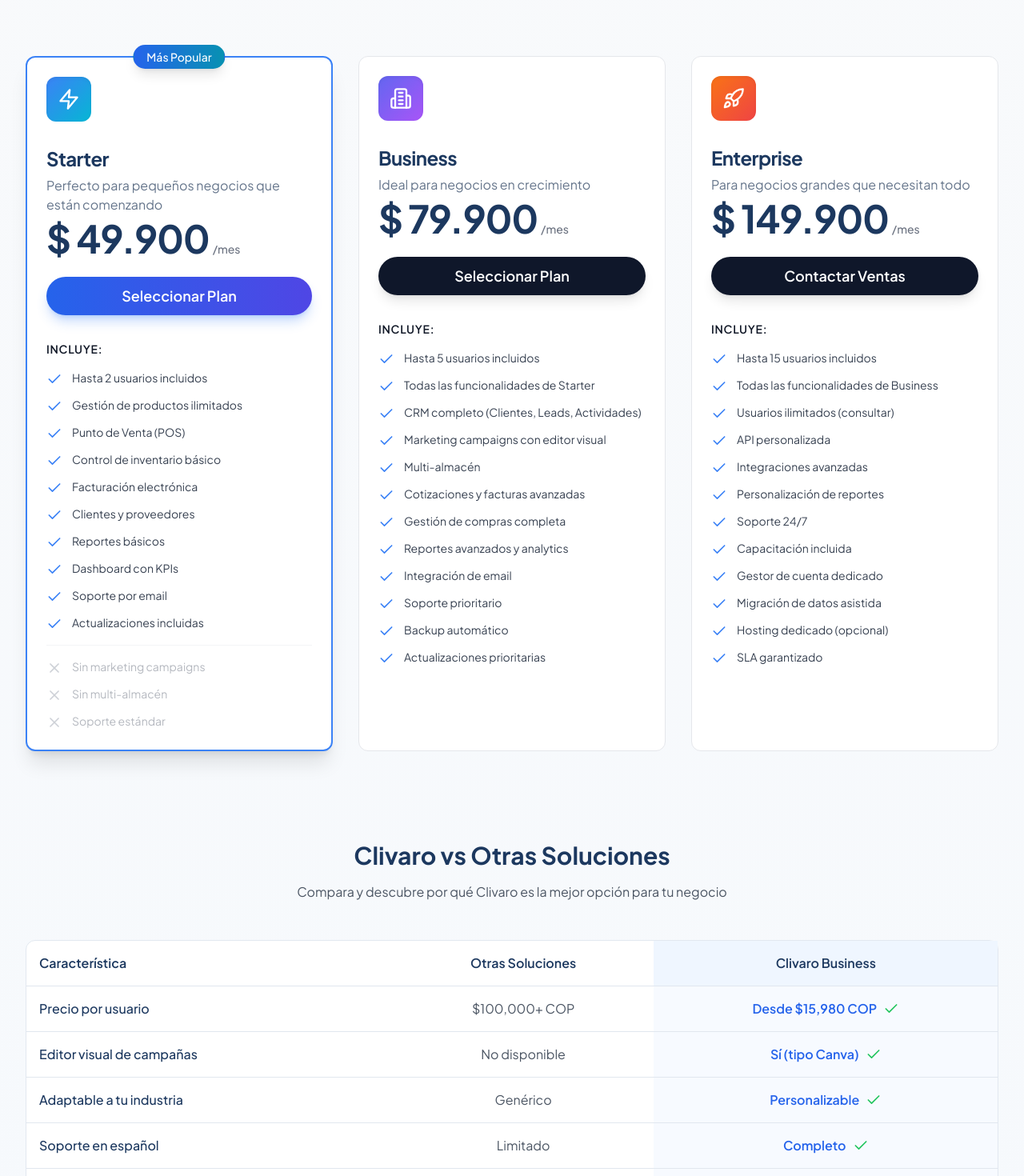
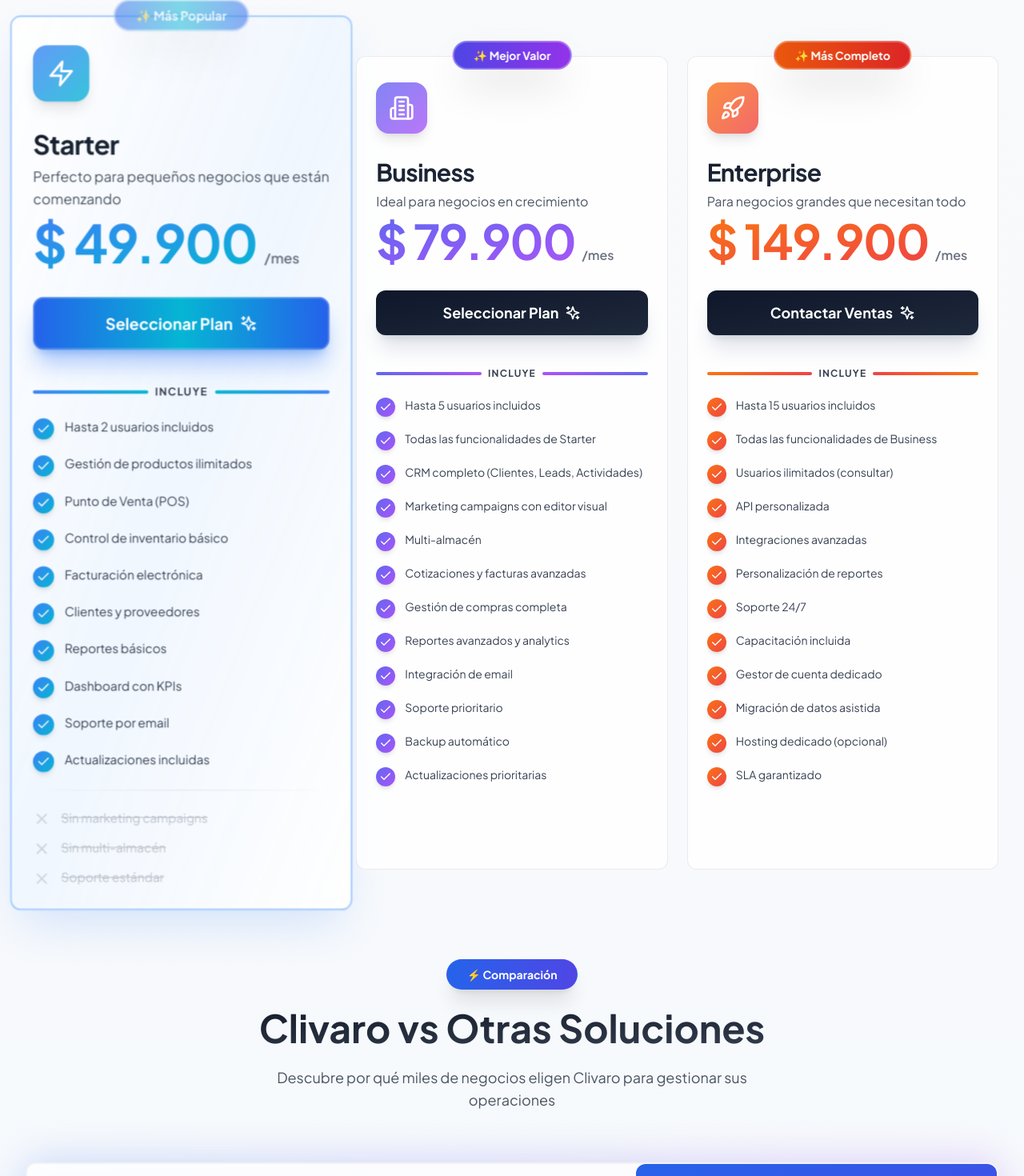
Before and after one commit to Koff1ng/clivaro, a Next.js app: page /pricing in a window 1280 px wide. Shown: the part 946-2416 px from the top of the page at 80% size. Built offline with nearby package versions, Linux system fonts and the light colour scheme.

Commit message:
fix: add logging to POS products endpoint to verify virtual stock calculation

```diff
--- a/app/api/pos/products/route.ts
+++ b/app/api/pos/products/route.ts
@@ -106,6 +106,11 @@ export async function GET(request: Request) {
 
         // Use virtual stock for recipe products
         stockLevels = virtualStockLevels
+
+        // Log for debugging (will be removed after verification)
+        if (process.env.NODE_ENV === 'development') {
+          logger.info(`Virtual stock calculated for ${p.name}`, { stockLevels })
+        }
       }
 
       return {
--- a/components/pricing/pricing-client.tsx
+++ b/components/pricing/pricing-client.tsx
@@ -267,86 +267,126 @@ export function PricingClient() {
       {/* Pricing Cards */}
       <ScrollReveal delay={100}>
         <div id="pricing" className="mx-auto max-w-7xl px-6 py-12 lg:px-8">
-          <div className="grid grid-cols-1 gap-8 lg:grid-cols-3">
+          <div className="grid grid-cols-1 gap-8 lg:gap-6 lg:grid-cols-3">
             {plans.map((plan, index) => {
               const Icon = plan.icon
               const displayPrice = billingCycle === 'annual'
-                ? Math.round(plan.price * 12) // No annual discount for now to keep it premium/simple or add back if needed
+                ? Math.round(plan.price * 12)
                 : plan.price
 
               return (
                 <ScrollReveal key={plan.name} delay={index * 100} className="h-full w-full">
+                  <div className="relative h-full group">
+                    {/* Glow effect for popular plan */}
+                    {plan.popular && (
+                      <div className="absolute -inset-0.5 bg-gradient-to-r from-blue-600 via-cyan-500 to-blue-600 rounded-2xl opacity-75 group-hover:opacity-100 blur transition duration-500 group-hover:duration-200 animate-pulse"></div>
+                    )}
+
                     <SpotlightCard
-                    spotlightColor={plan.popular ? 'rgba(14, 165, 233, 0.25)' : undefined}
-                    className={`flex flex-col h-full transition-all duration-300 hover:shadow-2xl hover:-translate-y-2 ${plan.popular
-                      ? 'border-2 border-blue-500 shadow-xl z-10'
-                      : 'border border-gray-200 dark:border-gray-800'
+                      spotlightColor={plan.popular ? 'rgba(14, 165, 233, 0.3)' : 'rgba(99, 102, 241, 0.15)'}
+                      className={`relative flex flex-col h-full backdrop-blur-sm transition-all duration-500 ${plan.popular
+                        ? 'bg-gradient-to-br from-white/95 via-blue-50/90 to-white/95 dark:from-slate-900/95 dark:via-blue-950/40 dark:to-slate-900/95 border-2 border-blue-400/50 dark:border-blue-500/50 shadow-2xl shadow-blue-500/20 hover:shadow-blue-500/40 scale-105 lg:scale-110 hover:scale-110 lg:hover:scale-115 z-20'
+                        : 'bg-white/80 dark:bg-slate-900/80 border border-gray-200/80 dark:border-gray-700/50 hover:border-gray-300 dark:hover:border-gray-600 hover:shadow-2xl hover:shadow-indigo-500/10 hover:scale-105 z-10'
                         }`}
                     >
-                    {plan.popular && (
-                      <div className="absolute -top-4 left-1/2 -translate-x-1/2 z-20">
-                        <Badge className="bg-gradient-to-r from-blue-600 to-cyan-600 text-white px-4 py-1 text-sm font-medium shadow-lg">
-                          {plan.badge}
+                      {/* Badge */}
+                      {plan.badge && (
+                        <div className="absolute -top-5 left-1/2 -translate-x-1/2 z-30">
+                          <Badge className={`px-6 py-1.5 text-sm font-bold shadow-2xl backdrop-blur-sm ${plan.popular
+                            ? 'bg-gradient-to-r from-blue-600 via-cyan-500 to-blue-600 text-white animate-pulse border-2 border-white/50'
+                            : plan.name === 'Business'
+                              ? 'bg-gradient-to-r from-indigo-600 to-purple-600 text-white border-2 border-white/30'
+                              : 'bg-gradient-to-r from-orange-600 to-red-600 text-white border-2 border-white/30'
+                            }`}>
+                            ✨ {plan.badge}
                           </Badge>
                         </div>
                       )}
-                    <CardHeader>
-                      <div className={`inline-flex items-center justify-center w-14 h-14 rounded-xl bg-gradient-to-br ${plan.color} mb-6 shadow-inner`}>
-                        <Icon className="h-7 w-7 text-white" />
+
+                      <CardHeader className="pb-8 pt-8">
+                        {/* Icon with enhanced gradient */}
+                        <div className={`inline-flex items-center justify-center w-16 h-16 rounded-2xl bg-gradient-to-br ${plan.color} mb-6 shadow-lg relative overflow-hidden group-hover:scale-110 transition-transform duration-300`}>
+                          <div className="absolute inset-0 bg-white/20 group-hover:bg-white/30 transition-colors"></div>
+                          <Icon className="h-8 w-8 text-white relative z-10" />
                         </div>
-                      <CardTitle className="text-2xl font-bold">{plan.name}</CardTitle>
-                      <CardDescription className="mt-2 text-base">{plan.description}</CardDescription>
-                      <div className="mt-8">
-                        <div className="flex items-baseline gap-1">
-                          <span className="text-4xl lg:text-5xl font-extrabold tracking-tight">
+
+                        {/* Plan name with enhanced typography */}
+                        <CardTitle className="text-3xl font-bold bg-gradient-to-br from-gray-900 via-gray-800 to-gray-900 dark:from-white dark:via-gray-100 dark:to-white bg-clip-text text-transparent">
+                          {plan.name}
+                        </CardTitle>
+
+                        <CardDescription className="mt-3 text-base leading-relaxed text-gray-600 dark:text-gray-400">
+                          {plan.description}
+                        </CardDescription>
+
+                        {/* Price section with enhanced styling */}
+                        <div className="mt-10 relative">
+                          <div className="flex items-baseline gap-2">
+                            <span className={`text-5xl lg:text-6xl font-black tracking-tight bg-gradient-to-br ${plan.color} bg-clip-text text-transparent`}>
                               {formatPrice(displayPrice)}
                             </span>
-                          {billingCycle === 'annual' ? (
-                            <span className="text-sm font-medium text-gray-500">/año</span>
-                          ) : (
-                            <span className="text-sm font-medium text-gray-500">/mes</span>
-                          )}
+                            <span className="text-base font-semibold text-gray-500 dark:text-gray-400">
+                              {billingCycle === 'annual' ? '/año' : '/mes'}
+                            </span>
                           </div>
                           {billingCycle === 'annual' && (
-                          <p className="text-sm text-gray-500 mt-2 font-medium">
-                            Facturado anualmente
+                            <p className="text-sm text-gray-500 dark:text-gray-400 mt-3 font-medium">
+                              💳 Facturado anualmente
                             </p>
                           )}
                         </div>
                       </CardHeader>
-                    <CardContent className="flex-1 flex flex-col">
+
+                      <CardContent className="flex-1 flex flex-col pt-0">
+                        {/* CTA Button with enhanced design */}
                         <Button
-                        className={`w-full mb-8 font-semibold text-lg py-6 shadow-lg transition-all duration-300 ${plan.popular
-                          ? 'bg-gradient-to-r from-blue-600 to-indigo-600 hover:from-blue-700 hover:to-indigo-700 text-white shadow-blue-500/30 hover:shadow-blue-500/50'
-                          : 'bg-slate-900 hover:bg-slate-800 text-white dark:bg-slate-800 dark:hover:bg-slate-700'
+                          className={`w-full mb-10 font-bold text-lg py-7 rounded-xl shadow-xl transition-all duration-300 relative overflow-hidden group/btn ${plan.popular
+                            ? 'bg-gradient-to-r from-blue-600 via-cyan-500 to-blue-600 hover:from-blue-700 hover:via-cyan-600 hover:to-blue-700 text-white shadow-blue-500/40 hover:shadow-blue-500/60 hover:shadow-2xl hover:-translate-y-1 border-2 border-white/20'
+                            : 'bg-gradient-to-br from-slate-900 to-slate-800 hover:from-slate-800 hover:to-slate-700 text-white dark:from-slate-800 dark:to-slate-700 dark:hover:from-slate-700 dark:hover:to-slate-600 shadow-slate-500/20 hover:shadow-slate-500/40 hover:-translate-y-1'
                             }`}
                           onClick={() => {
                             setSelectedPlan(plan.name)
                             setShowContactForm(true)
                           }}
                         >
+                          <span className="relative z-10 flex items-center justify-center gap-2">
                             {plan.cta}
+                            <Sparkles className="h-5 w-5" />
+                          </span>
+                          <div className="absolute inset-0 bg-white/10 translate-y-full group-hover/btn:translate-y-0 transition-transform duration-300"></div>
                         </Button>
-                      <div className="space-y-4 flex-1">
-                        <p className="text-sm font-semibold text-gray-900 dark:text-white uppercase tracking-wider">
-                          Incluye:
+
+                        {/* Features list with enhanced spacing */}
+                        <div className="space-y-5 flex-1">
+                          <div className="flex items-center gap-2">
+                            <div className={`h-1 flex-1 rounded-full bg-gradient-to-r ${plan.color}`}></div>
+                            <p className="text-xs font-bold text-gray-700 dark:text-gray-300 uppercase tracking-widest">
+                              Incluye
                             </p>
-                        <ul className="space-y-3">
+                            <div className={`h-1 flex-1 rounded-full bg-gradient-to-l ${plan.color}`}></div>
+                          </div>
+
+                          <ul className="space-y-4">
                             {plan.features.map((feature, featureIndex) => (
-                            <li key={featureIndex} className="flex items-start gap-3">
-                              <Check className="h-5 w-5 text-blue-500 flex-shrink-0 mt-0.5" />
-                              <span className="text-sm text-gray-700 dark:text-gray-300">{feature}</span>
+                              <li key={featureIndex} className="flex items-start gap-3 group/item">
+                                <div className={`flex-shrink-0 w-6 h-6 rounded-full bg-gradient-to-br ${plan.color} flex items-center justify-center mt-0.5 shadow-md group-hover/item:scale-110 transition-transform`}>
+                                  <Check className="h-4 w-4 text-white font-bold" />
+                                </div>
+                                <span className="text-sm leading-relaxed text-gray-700 dark:text-gray-300 group-hover/item:text-gray-900 dark:group-hover/item:text-white transition-colors">
+                                  {feature}
+                                </span>
                               </li>
                             ))}
                           </ul>
+
                           {plan.limitations.length > 0 && (
                             <>
-                            <div className="h-px bg-gray-100 dark:bg-gray-800 my-4" />
+                              <div className="h-px bg-gradient-to-r from-transparent via-gray-200 dark:via-gray-700 to-transparent my-6" />
                               <ul className="space-y-3">
                                 {plan.limitations.map((limitation, i) => (
-                                <li key={i} className="flex items-start gap-3 opacity-50">
+                                  <li key={i} className="flex items-start gap-3 opacity-40">
                                     <X className="h-5 w-5 text-gray-400 flex-shrink-0 mt-0.5" />
-                                  <span className="text-sm text-gray-500">{limitation}</span>
+                                    <span className="text-sm text-gray-500 line-through">{limitation}</span>
                                   </li>
                                 ))}
                               </ul>
@@ -355,6 +395,7 @@ export function PricingClient() {
                         </div>
                       </CardContent>
                     </SpotlightCard>
+                  </div>
                 </ScrollReveal>
               )
             })}
@@ -365,39 +406,50 @@ export function PricingClient() {
       {/* Comparison Table */}
       <ScrollReveal delay={100}>
         <div id="comparison" className="mx-auto max-w-7xl px-6 py-16 lg:px-8">
-          <div className="text-center mb-12">
-            <h2 className="text-3xl font-bold mb-4">Clivaro vs Otras Soluciones</h2>
-            <p className="text-gray-600 dark:text-gray-400">
-              Compara y descubre por qué Clivaro es la mejor opción para tu negocio
+          <div className="text-center mb-16">
+            <Badge className="mb-6 bg-gradient-to-r from-blue-600 to-indigo-600 text-white px-6 py-2 text-sm font-bold shadow-xl">
+              ⚡ Comparación
+            </Badge>
+            <h2 className="text-4xl lg:text-5xl font-bold mb-6 bg-gradient-to-br from-gray-900 to-gray-700 dark:from-white dark:to-gray-300 bg-clip-text text-transparent">
+              Clivaro vs Otras Soluciones
+            </h2>
+            <p className="text-lg text-gray-600 dark:text-gray-400 max-w-2xl mx-auto">
+              Descubre por qué miles de negocios eligen Clivaro para gestionar sus operaciones
             </p>
           </div>
-          <SpotlightCard className="border-slate-200 dark:border-slate-800" spotlightColor="rgba(59, 130, 246, 0.1)">
+          <div className="relative">
+            <div className="absolute -inset-1 bg-gradient-to-r from-blue-600 via-indigo-600 to-purple-600 rounded-3xl opacity-20 blur-xl"></div>
+            <SpotlightCard className="relative border-2 border-gray-200/50 dark:border-gray-700/50 bg-white/90 dark:bg-slate-900/90 backdrop-blur-sm" spotlightColor="rgba(59, 130, 246, 0.15)">
               <CardContent className="p-0">
                 <div className="overflow-x-auto">
                   <table className="w-full">
                     <thead>
-                    <tr className="border-b">
-                      <th className="text-left p-4 font-semibold">Característica</th>
-                      <th className="text-center p-4 font-semibold">Otras Soluciones</th>
-                      <th className="text-center p-4 font-semibold bg-blue-50 dark:bg-blue-900/20">
-                        Clivaro Business
+                      <tr className="border-b-2 border-gray-200 dark:border-gray-700">
+                        <th className="text-left p-6 font-bold text-lg">Característica</th>
+                        <th className="text-center p-6 font-bold text-lg text-gray-600 dark:text-gray-400">Otras Soluciones</th>
+                        <th className="text-center p-6 font-bold text-lg bg-gradient-to-br from-blue-600 to-indigo-600 text-white rounded-t-xl">
+                          ✨ Clivaro Business
                         </th>
                       </tr>
                     </thead>
                     <tbody>
                       {comparison.map((item, index) => (
-                      <tr key={index} className="border-b last:border-b-0 hover:bg-slate-50 dark:hover:bg-slate-900/50 transition-colors">
-                        <td className="p-4 font-medium">{item.feature}</td>
-                        <td className="p-4 text-center text-gray-600 dark:text-gray-400">
+                        <tr key={index} className="border-b border-gray-100 dark:border-gray-800 last:border-b-0 hover:bg-blue-50/50 dark:hover:bg-blue-950/20 transition-all duration-300 group">
+                          <td className="p-6 font-semibold text-gray-900 dark:text-white group-hover:text-blue-600 dark:group-hover:text-blue-400 transition-colors">
+                            {item.feature}
+                          </td>
+                          <td className="p-6 text-center text-gray-600 dark:text-gray-400">
                             {item.competencia}
                           </td>
-                        <td className="p-4 text-center bg-blue-50/50 dark:bg-blue-900/10">
-                          <div className="flex items-center justify-center gap-2">
-                            <span className="font-semibold text-blue-600 dark:text-blue-400">
+                          <td className="p-6 text-center bg-gradient-to-br from-blue-50/80 via-indigo-50/60 to-blue-50/80 dark:from-blue-950/30 dark:via-indigo-950/20 dark:to-blue-950/30">
+                            <div className="flex items-center justify-center gap-3">
+                              <span className="font-bold text-lg bg-gradient-to-r from-blue-600 to-indigo-600 bg-clip-text text-transparent">
                                 {item.clivaro}
                               </span>
                               {item.winner === 'clivaro' && (
-                              <Check className="h-5 w-5 text-green-500" />
+                                <div className="w-7 h-7 rounded-full bg-gradient-to-br from-green-500 to-emerald-600 flex items-center justify-center shadow-lg shadow-green-500/30">
+                                  <Check className="h-4 w-4 text-white font-bold" />
+                                </div>
                               )}
                             </div>
                           </td>
@@ -408,6 +460,7 @@ export function PricingClient() {
                 </div>
               </CardContent>
             </SpotlightCard>
+          </div>
         </div>
       </ScrollReveal>
 
@@ -511,26 +564,50 @@ export function PricingClient() {
       {/* CTA Section */}
       <ScrollReveal delay={100}>
         <div className="mx-auto max-w-7xl px-6 py-16 lg:px-8">
-          <Card className="bg-gradient-to-r from-blue-600 to-indigo-600 text-white border-0">
-            <CardContent className="p-12 text-center">
-              <h2 className="text-3xl font-bold mb-4">¿Listo para transformar tu negocio?</h2>
-              <p className="text-blue-100 mb-8 text-lg">
-                Únete a los negocios que ya están creciendo con Clivaro
+          <div className="relative">
+            {/* Animated gradient background */}
+            <div className="absolute -inset-1 bg-gradient-to-r from-blue-600 via-purple-600 to-indigo-600 rounded-3xl opacity-75 blur-2xl animate-pulse"></div>
+
+            <Card className="relative bg-gradient-to-br from-blue-600 via-indigo-600 to-purple-700 text-white border-0 overflow-hidden">
+              {/* Glassmorphism overlay */}
+              <div className="absolute inset-0 bg-white/10 backdrop-blur-sm"></div>
+
+              {/* Decorative elements */}
+              <div className="absolute top-0 right-0 w-64 h-64 bg-white/10 rounded-full blur-3xl -mr-32 -mt-32"></div>
+              <div className="absolute bottom-0 left-0 w-64 h-64 bg-purple-500/20 rounded-full blur-3xl -ml-32 -mb-32"></div>
+
+              <CardContent className="relative p-12 lg:p-16 text-center">
+                <div className="max-w-3xl mx-auto">
+                  <Rocket className="w-16 h-16 mx-auto mb-6 text-white/90" />
+                  <h2 className="text-4xl lg:text-5xl font-black mb-6 text-white drop-shadow-lg">
+                    ¿Listo para transformar tu negocio?
+                  </h2>
+                  <p className="text-blue-100 mb-10 text-xl leading-relaxed font-medium">
+                    Únete a miles de negocios que ya están creciendo con Clivaro y descubre todo lo que podemos hacer por ti
                   </p>
-              <div className="flex items-center justify-center gap-4 flex-wrap">
+                  <div className="flex items-center justify-center gap-6 flex-wrap">
                     <Button
                       size="lg"
-                  className="bg-white text-blue-600 hover:bg-blue-50 text-lg px-8 py-6 font-semibold shadow-xl shadow-blue-500/20 hover:shadow-2xl hover:shadow-blue-500/30 transition-all duration-300"
+                      className="bg-white text-blue-600 hover:bg-blue-50 text-xl px-12 py-8 font-bold shadow-2xl shadow-blue-900/50 hover:shadow-blue-900/70 transition-all duration-300 hover:scale-110 rounded-2xl group/cta relative overflow-hidden"
                       onClick={() => {
                         setSelectedPlan(undefined)
                         setShowContactForm(true)
                       }}
                     >
+                      <span className="relative z-10 flex items-center gap-3">
                         Comenzar Ahora
+                        <Sparkles className="h-6 w-6 group-hover/cta:rotate-12 transition-transform" />
+                      </span>
+                      <div className="absolute inset-0 bg-gradient-to-r from-blue-50 to-indigo-50 translate-y-full group-hover/cta:translate-y-0 transition-transform duration-300"></div>
                     </Button>
+                  </div>
+                  <p className="mt-8 text-sm text-blue-200 font-medium">
+                    ✓ Sin compromiso · ✓ Configuración rápida · ✓ Soporte en español
+                  </p>
                 </div>
               </CardContent>
             </Card>
+          </div>
         </div>
       </ScrollReveal>
 
```
Also changed, not shown: 1 other file (tests, documents, lock files or other folders). Lines whose indentation alone changed are shown as unchanged.
